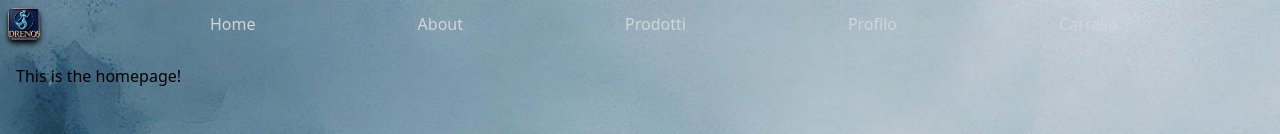
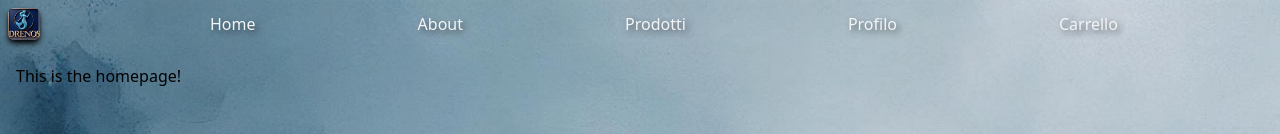
Before and after one commit to AndreaBarberio/drenos-app, a React (Create React App) app: page / in a window 1280 px wide. Shown: the top 134 px of the page. Built offline with nearby package versions, Linux system fonts and the light colour scheme.

Commit message:
feat(ui): add shadow and 404 asset

```diff
--- a/package.json
+++ b/package.json
@@ -11,6 +11,7 @@
     "react-dom": "^19.1.0",
     "react-router-dom": "^7.6.3",
     "react-scripts": "^5.0.1",
+    "tailwindcss-textshadow": "^2.1.3",
     "web-vitals": "^2.1.4"
   },
   "scripts": {
--- a/src/components/DesktopNav.js
+++ b/src/components/DesktopNav.js
@@ -8,11 +8,11 @@ function DesktopNav({ logo: { src, alt }, links, onCartClick, userMenu, isLogged
   links.map((link) => console.log("link", link))
 
   return (
-    <nav className="flex h-12 w-full bg-transparent text-gray-300" aria-label="Main navigation">
+    <nav className="flex h-12 w-full bg-transparent text-gray-100  " aria-label="Main navigation">
       <img className={imgStyle} src={src} alt={alt} />
       <ul className="flex flex-1 justify-evenly ml-2  flex-row  self-center" >
         {links.map((link, i) => (
-          <li key={i}>
+          <li className="text-shadow-lg" key={i}>
             <Link to={link.path}>
               {link.meta?.label}
             </Link>
--- a/src/index.css
+++ b/src/index.css
@@ -10,6 +10,7 @@ body {
   margin: 0;                    /* Evita bordi bianchi */
   padding: 0;
 }
+
 @tailwind base;
 @tailwind components;
 @tailwind utilities;
--- a/tailwind.config.js
+++ b/tailwind.config.js
@@ -2,7 +2,15 @@
 module.exports = {
   content: ["./src/**/*.{js,jsx,ts,tsx}"],
   theme: {
-    extend: {},
+    extend: {
+      textShadow: {
+        sm: '1px 1px 2px rgba(0,0,0,0.5)',
+        DEFAULT: '2px 2px 4px rgba(0,0,0,0.5)',
+        lg: '3px 3px 6px rgba(0,0,0,0.5)',
+      }
+    }
   },
-  plugins: [],
+  plugins: [
+    require('tailwindcss-textshadow')
+  ],
 }
```
Also changed, not shown: 2 other files (tests, documents, lock files or other folders).
